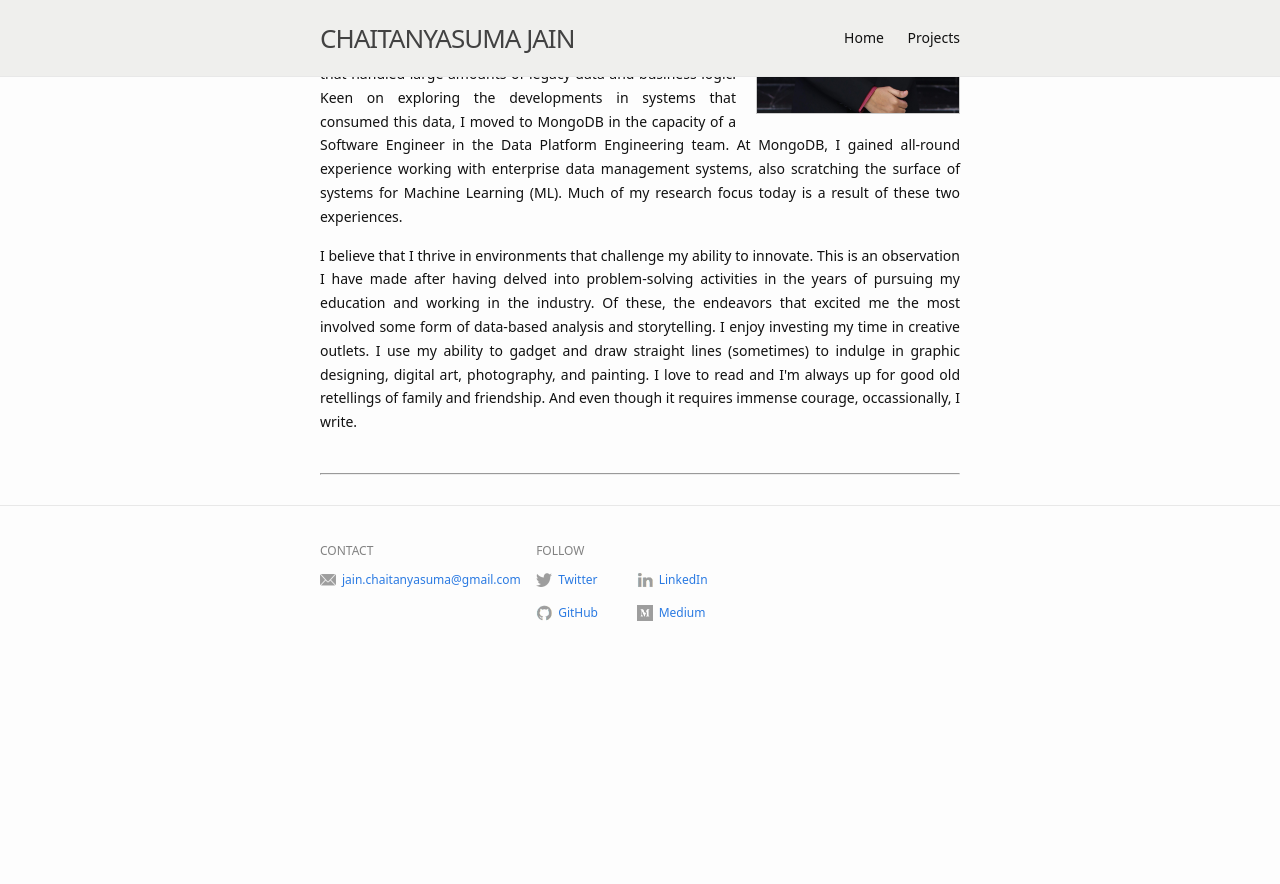
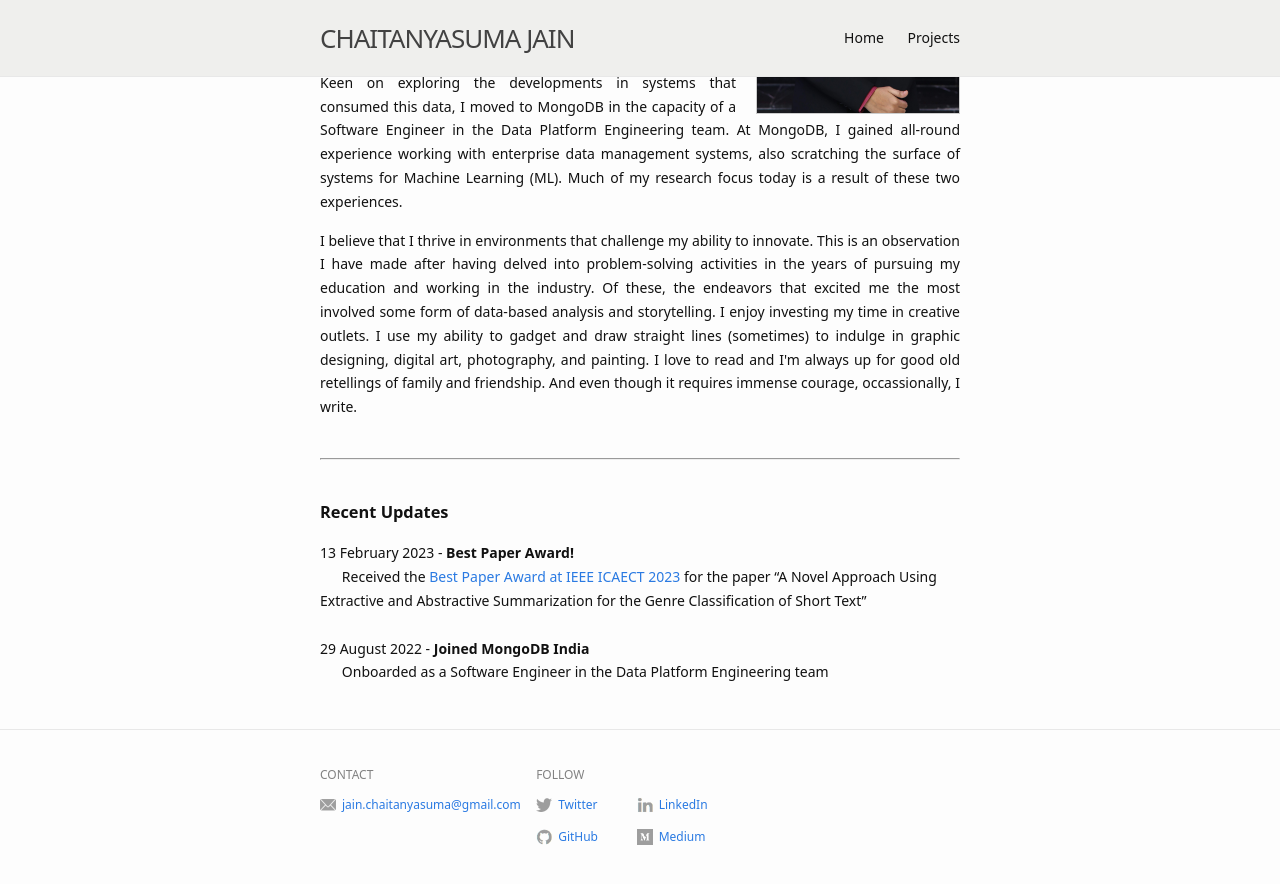
Before and after one commit to Chaitanyasuma/Chaitanyasuma.github.io, a Jekyll site: the page built from index.md, in a window 1280 px wide and 900 px high, scrolled down 341 px. Shown: the top 884 px of the window. Built offline with Jekyll 4.4.1, drawn with Linux system fonts in a browser that asks for light colours; before the commit the page ends 1017 px from its top, so only the background shows below that.

Commit message:
Revert "cleaning up"
This reverts commit c53867cc5a9f03a1082a664b47ef23012d134f4a.

```diff
--- a/_sass/_publications.scss
+++ b/_sass/_publications.scss
@@ -3,3 +3,15 @@
   overflow: hidden;
   padding-bottom: 3em;
 }
+
+.title {
+  font-size: 40px;
+  letter-spacing: -1px;
+  line-height: 1.2;
+
+  font-family: $base-font-family;
+
+  @include media-query($on-mobile) {
+    font-size: 34px;
+  }
+}
--- a/index.md
+++ b/index.md
@@ -8,8 +8,7 @@ profile_picture:
 <div align="justify">
   Hello! I am a graduate student at the University of Wisconsin-Madison. I am pursuing my Masters degree in Computer Science with a focus on data-driven systems. In particular, I am interested in three main aspects of such systems - optimising for analytical processing workloads, privacy-preserving data analysis and querying, and accessibility.
 </div>
-</p>
-<p>
+
 <div align="justify">
   I completed my undergraduate degree in Computer Engineering in 2021, after which I worked as a Software Engineer at Walmart Global Tech in the Order Management Systems team. At Walmart, I worked with user-facing systems that handled large amounts of legacy data and business logic. Keen on exploring the developments in systems that consumed this data, I moved to MongoDB in the capacity of a Software Engineer in the Data Platform Engineering team. At MongoDB, I gained all-round experience working with enterprise data management systems, also scratching the surface of systems for Machine Learning (ML). Much of my research focus today is a result of these two experiences.
 </div>
@@ -22,3 +21,35 @@ profile_picture:
 <br>
 
 ---
+<br>
+### <b>Recent Updates<b>
+
+13 February 2023 - <b>Best Paper Award!</b><br>
+&nbsp;&nbsp;&nbsp;&nbsp;&nbsp;&nbsp;Received the <a href="http://icaect.com/wp-content/uploads/2023/02/Best-Paper_ICAECT_2023.pdf">Best Paper Award at IEEE ICAECT 2023</a> for the paper "A Novel Approach Using Extractive and Abstractive Summarization for the Genre Classification of Short Text"
+<br><br>
+29 August 2022 - <b>Joined MongoDB India</b><br>
+&nbsp;&nbsp;&nbsp;&nbsp;&nbsp;&nbsp;Onboarded as a Software Engineer in the Data Platform Engineering team
+
+<!-- ---
+<br>
+### <b>Work Experience</b>
+
+2022 - Present <br>
+&nbsp;&nbsp;&nbsp;&nbsp;&nbsp;&nbsp;Software Engineer II, Data Platform <br>
+&nbsp;&nbsp;&nbsp;&nbsp;&nbsp;&nbsp;MongoDB India
+<br><br>
+2021 - 2022 <br>
+&nbsp;&nbsp;&nbsp;&nbsp;&nbsp;&nbsp;Software Engineer <br>
+&nbsp;&nbsp;&nbsp;&nbsp;&nbsp;&nbsp;Walmart Global Tech India
+
+---
+<br>
+### <b>Educational Background</b>
+
+2017 - 2021 <br>
+&nbsp;&nbsp;&nbsp;&nbsp;&nbsp;&nbsp;Bachelor of Technology, Computer Engineering <br>
+&nbsp;&nbsp;&nbsp;&nbsp;&nbsp;&nbsp;MKSSS' Cummins College of Engineering for Women, Pune
+<br><br>
+2015 - 2017 <br>
+&nbsp;&nbsp;&nbsp;&nbsp;&nbsp;&nbsp;Higher Secondary Certificate <br>
+&nbsp;&nbsp;&nbsp;&nbsp;&nbsp;&nbsp;Fergusson College, Pune -->
```
Also changed, not shown: _layouts/publications.html (+4 -4 lines).
